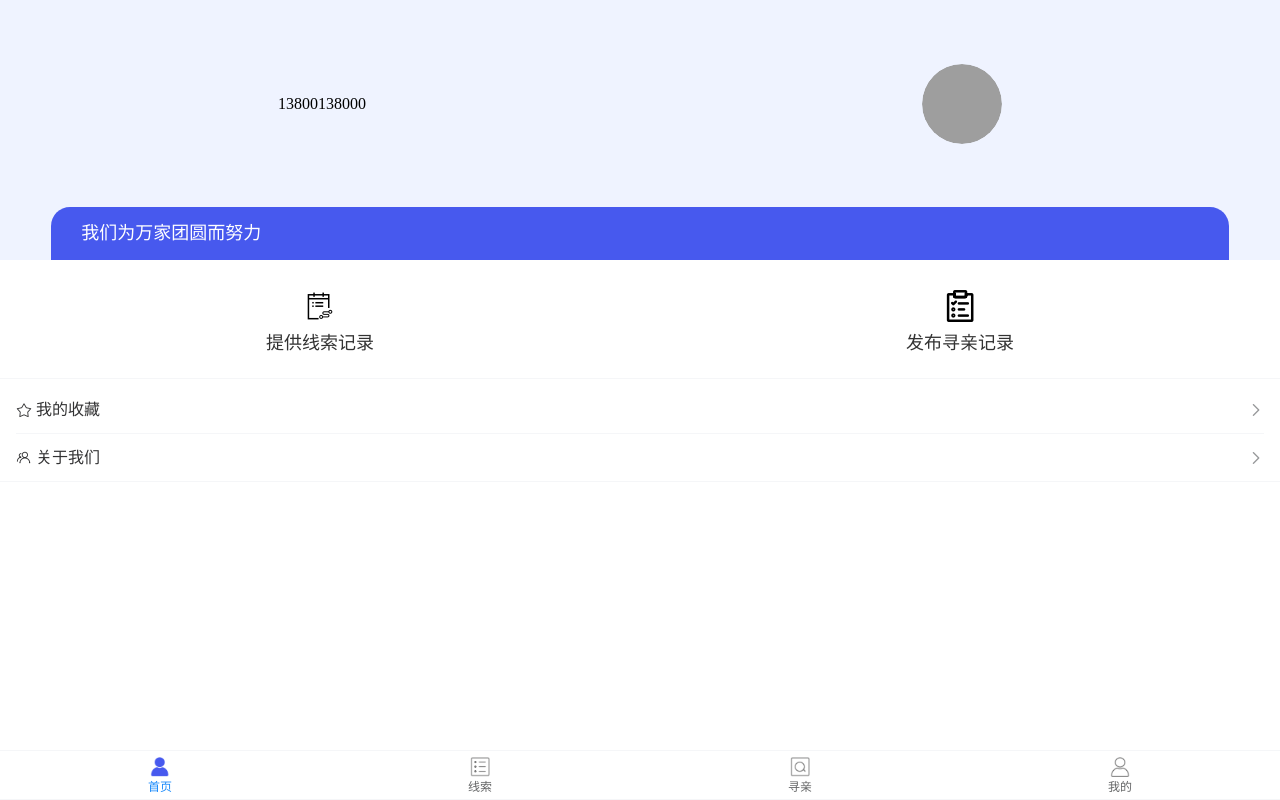
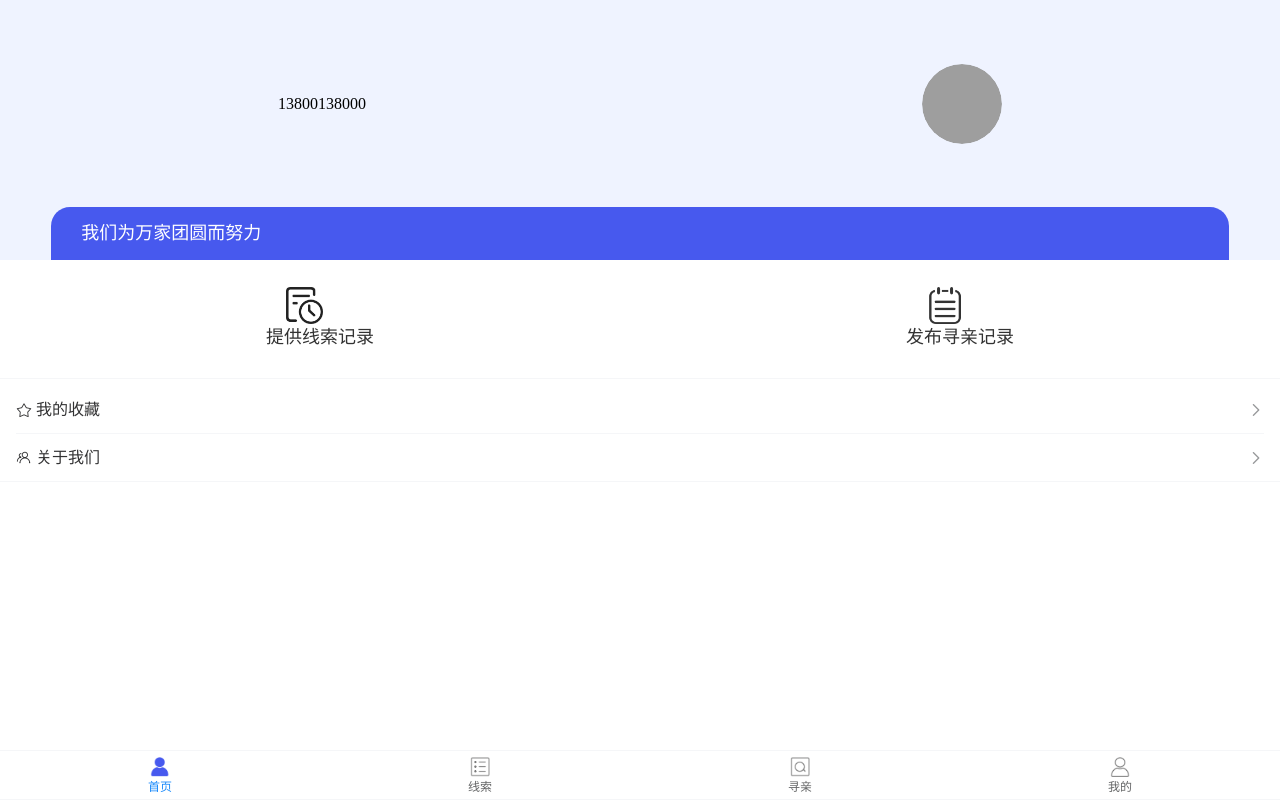
Before and after one commit to shindouhiro/tuanyuanyuan, a Vue app: page /#/my in a window 1280 px wide. Built offline with nearby package versions, Linux system fonts and the light colour scheme; grey boxes are pictures that could not be loaded; a web font is replaced by a local one.

Commit message:
我的页面替换图标

```diff
--- a/src/pages/My.vue
+++ b/src/pages/My.vue
@@ -15,11 +15,16 @@
   </div>
   <div class="wrap flex flex-row items-center">
     <div class="flex flex-1 flex-col justify-center items-center">
-      <span class="iconfont icon-xiansuojilu"></span>
-      <p>提供线索记录</p>
+      <!-- 插入图片 -->
+     <div class="a">
+       <img src="../../static/images/xiansuo.png"></div>
+       <p>提供线索记录</p>
     </div>
     <div class="flex-1 flex flex-col justify-center items-center">
-      <span class="iconfont icon-jihua"></span>
+       <!-- 插入图片 -->
+    <div class="a">
+      <img src="../../static/images/fabujilu.png">
+      </div>
       <p>发布寻亲记录</p>
     </div>
   </div>
@@ -62,4 +67,10 @@
     font-weight: 400;
   }
 }
+:deep(.a img){
+  width:55%;
+  display: block;
+  margin: 0;
+  padding:0;
+}
 </style>
```
Also changed, not shown: static/images/fabujilu.png (added), static/images/xiansuo.png (added).
